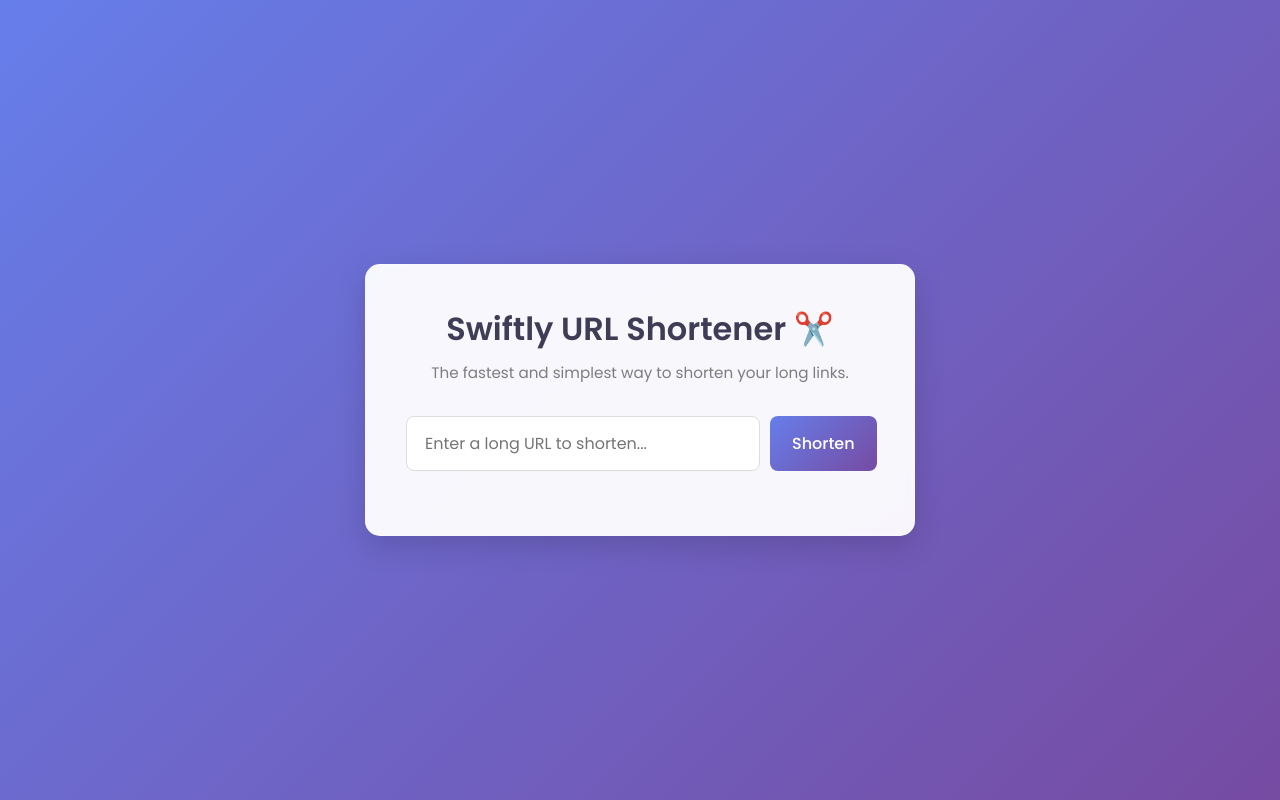
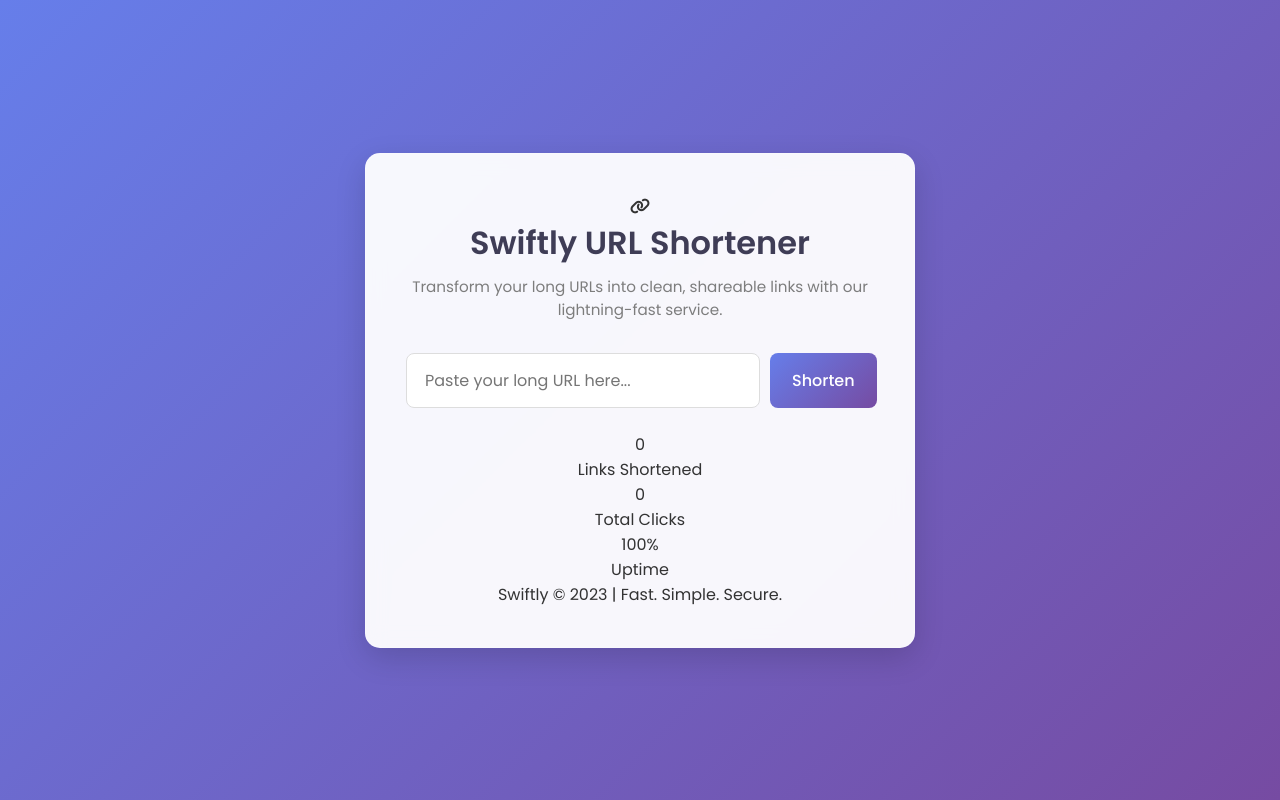
Before and after one commit to akshaychand08/url-shortener, a website: page public/index.html in a window 1280 px wide. Drawn offline with Linux system fonts and the light colour scheme.

Commit message:
Update index.html

```diff
--- a/public/index.html
+++ b/public/index.html
@@ -6,31 +6,60 @@
   <title>Swiftly - Modern URL Shortener</title>
   <link rel="preconnect" href="https://fonts.googleapis.com">
   <link rel="preconnect" href="https://fonts.gstatic.com" crossorigin>
-  <link href="https://fonts.googleapis.com/css2?family=Poppins:wght@400;500;600&display=swap" rel="stylesheet">
+  <link href="https://fonts.googleapis.com/css2?family=Poppins:wght@300;400;500;600;700&display=swap" rel="stylesheet">
+  <link rel="stylesheet" href="https://cdnjs.cloudflare.com/ajax/libs/font-awesome/6.4.0/css/all.min.css">
   <link rel="stylesheet" href="style.css">
 </head>
 <body>
 
   <div class="container">
-    <h1>Swiftly URL Shortener ✂️</h1>
-    <p class="subtitle">The fastest and simplest way to shorten your long links.</p>
+    <div class="logo">
+      <i class="fas fa-link"></i>
+    </div>
+    <h1>Swiftly URL Shortener</h1>
+    <p class="subtitle">Transform your long URLs into clean, shareable links with our lightning-fast service.</p>
 
     <form id="shorten-form">
-      <input type="url" id="fullUrl" placeholder="Enter a long URL to shorten..." required>
-      <button type="submit">Shorten</button>
+      <div class="input-container">
+        <input type="url" id="fullUrl" placeholder="Paste your long URL here..." required>
+      </div>
+      <button type="submit" id="submit-btn">
+        <span id="btn-text">Shorten</span>
+        <div class="loading" id="loading"></div>
+      </button>
     </form>
 
     <div id="result" class="result-area hidden">
       <div class="short-url">
         <a href="" id="shortUrlLink" target="_blank"></a>
-        <button id="copy-btn" title="Copy to clipboard">Copy</button>
+        <button id="copy-btn" title="Copy to clipboard">
+          <i class="fas fa-copy"></i> Copy
+        </button>
       </div>
     </div>
 
     <div id="error-message" class="error-area hidden">
-        <p>Oops! Something went wrong. Please enter a valid URL.</p>
+        <p><i class="fas fa-exclamation-circle"></i> Oops! Please enter a valid URL starting with http:// or https://</p>
     </div>
 
+    <div class="stats">
+      <div class="stat-item">
+        <div class="stat-value" id="links-shortened">0</div>
+        <div class="stat-label">Links Shortened</div>
+      </div>
+      <div class="stat-item">
+        <div class="stat-value" id="clicks-total">0</div>
+        <div class="stat-label">Total Clicks</div>
+      </div>
+      <div class="stat-item">
+        <div class="stat-value">100%</div>
+        <div class="stat-label">Uptime</div>
+      </div>
+    </div>
+
+    <div class="footer">
+      <p>Swiftly &copy; 2023 | Fast. Simple. Secure.</p>
+    </div>
   </div>
 
   <script src="script.js"></script>
```
